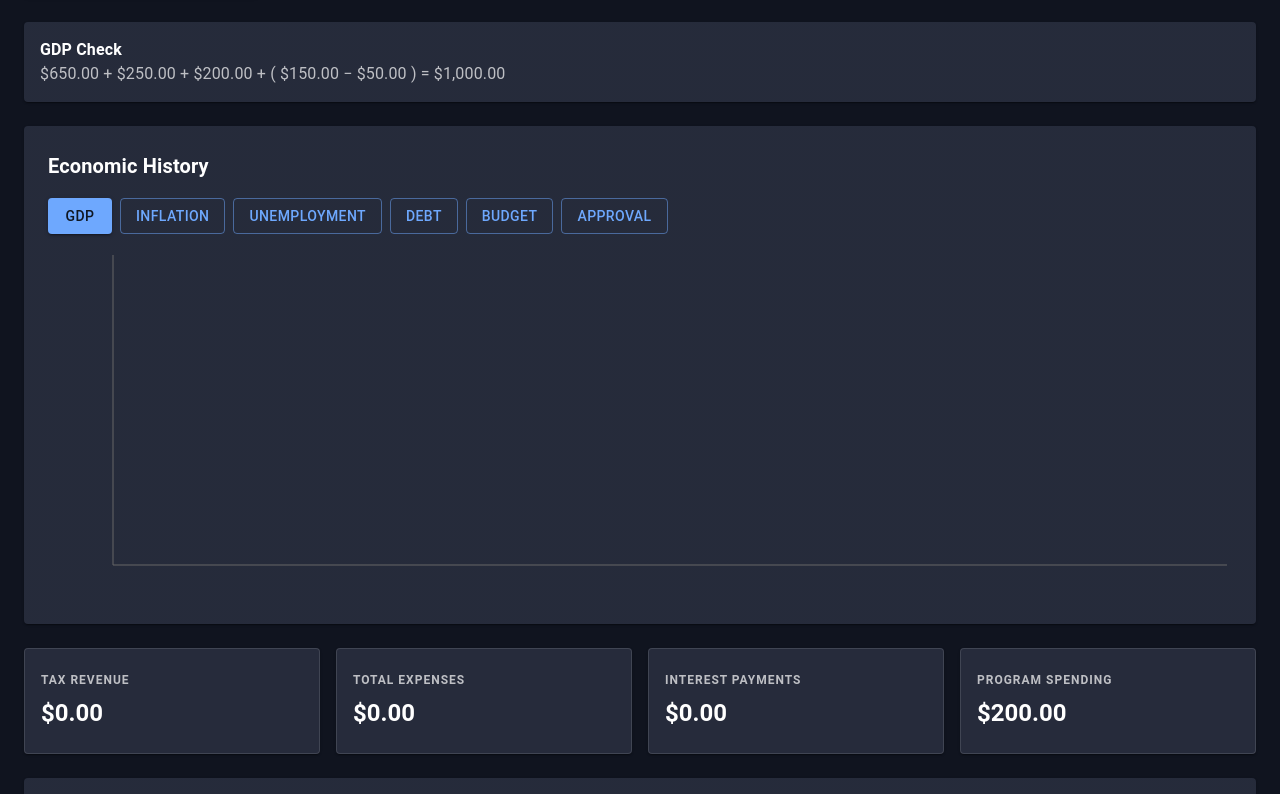
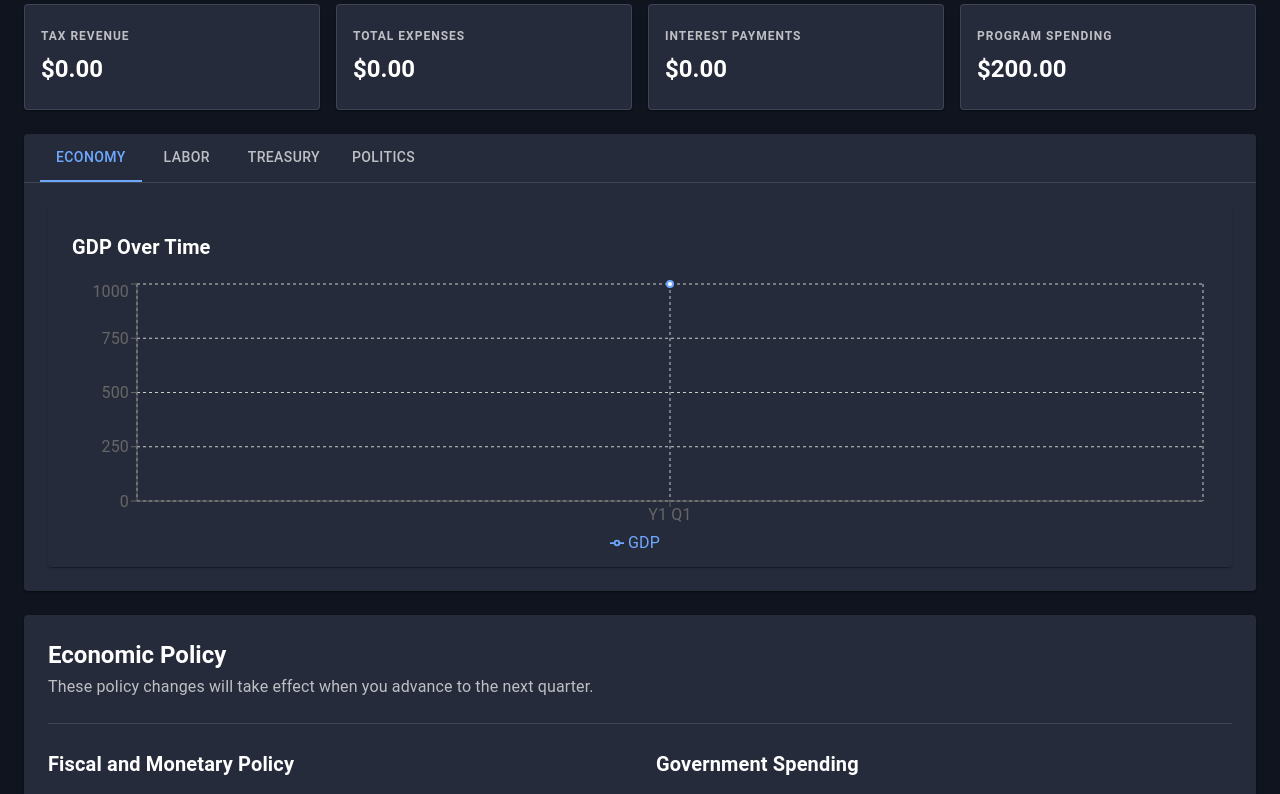
Before and after one commit to enders84/econ-empire, a React (Vite) app: page / in a window 1280 px wide. Shown: the part 586-1380 px from the top of the page. Built offline with nearby package versions, Linux system fonts and the light colour scheme.

Commit message:
Milestone 1 - History system and charts
B

```diff
--- a/src/App.tsx
+++ b/src/App.tsx
@@ -7,12 +7,15 @@ import {
   CssBaseline,
   Paper,
   Stack,
+  Tab,
+  Tabs,
   ThemeProvider,
   Toolbar,
   Typography,
   createTheme,
 } from "@mui/material";
 
+import HistoryChart from "./components/HistoryChart";
 import PolicyPanel, {
   type PolicyDraft,
 } from "./components/PolicyPanel";
@@ -20,8 +23,6 @@ import StatCard from "./components/StatCard";
 import { createDefaultGameState } from "./data/initialCountries";
 import { advanceQuarter } from "./engine/advanceQuarter";
 import type { GameState } from "./models/GameState";
-import HistoryChart from "./components/charts/HistoryChart";
-import type { ChartType } from "./models/ChartType";
 
 const theme = createTheme({
   palette: {
@@ -54,7 +55,9 @@ const money = (value: number): string =>
     currency: "USD",
     maximumFractionDigits: 2,
   }).format(value);
-const percent = (value: number) => `${value.toFixed(1)}%`;
+
+const percent = (value: number): string =>
+  `${value.toFixed(1)}%`;
 
 function App() {
   const [gameState, setGameState] = useState<GameState>(() =>
@@ -65,6 +68,8 @@ function App() {
     createPolicies(createDefaultGameState()),
   );
 
+  const [chartTab, setChartTab] = useState(0);
+
   const handlePolicyChange = (
     policy: keyof PolicyDraft,
     value: number,
@@ -74,23 +79,25 @@ function App() {
       [policy]: value,
     }));
   };
-  const [selectedChart, setSelectedChart] =
-  useState<ChartType>("gdp");
+
   const handleNextQuarter = () => {
     setGameState((current) => {
       const stateWithPolicies: GameState = {
         ...current,
+
         economy: {
           ...current.economy,
           interestRate: policies.interestRate,
         },
+
         treasury: {
           ...current.treasury,
           incomeTax: policies.incomeTax,
           educationSpending: policies.educationSpending,
           healthcareSpending: policies.healthcareSpending,
           defenseSpending: policies.defenseSpending,
-          infrastructureSpending: policies.infrastructureSpending,
+          infrastructureSpending:
+            policies.infrastructureSpending,
           scienceSpending: policies.scienceSpending,
         },
       };
@@ -98,8 +105,8 @@ function App() {
       return advanceQuarter(stateWithPolicies);
     });
   };
+
   return (
-
     <ThemeProvider theme={theme}>
       <CssBaseline />
 
@@ -115,14 +122,22 @@ function App() {
             </Typography>
           </Box>
 
+          <Box sx={{ textAlign: "right" }}>
             <Typography variant="h6">
-            Quarter {gameState.quarter}
+              Year {gameState.politics.currentYear}, Quarter{" "}
+              {gameState.quarter}
             </Typography>
+
+            <Typography variant="body2">
+              Approval: {percent(gameState.politics.approval)}
+            </Typography>
+          </Box>
         </Toolbar>
       </AppBar>
 
       <Container maxWidth="xl" sx={{ py: 4 }}>
         <Stack spacing={3}>
+          {/* Main economic indicators */}
           <Box
             sx={{
               display: "grid",
@@ -155,6 +170,7 @@ function App() {
             />
           </Box>
 
+          {/* Government indicators */}
           <Box
             sx={{
               display: "grid",
@@ -187,6 +203,7 @@ function App() {
             />
           </Box>
 
+          {/* GDP components */}
           <Box
             sx={{
               display: "grid",
@@ -197,7 +214,7 @@ function App() {
               },
               gap: 2,
             }}
->History
+          >
             <StatCard
               title="Consumption"
               value={money(gameState.economy.consumption)}
@@ -210,7 +227,9 @@ function App() {
 
             <StatCard
               title="Government"
-    value={money(gameState.economy.governmentSpending)}
+              value={money(
+                gameState.economy.governmentSpending,
+              )}
             />
 
             <StatCard
@@ -223,8 +242,13 @@ function App() {
               value={money(gameState.economy.imports)}
             />
           </Box>
+
+          {/* GDP formula */}
           <Paper sx={{ p: 2 }}>
-  <Typography variant="body1" sx={{ fontWeight: 700 }}>
+            <Typography
+              variant="body1"
+              sx={{ fontWeight: 700 }}
+            >
               GDP Check
             </Typography>
 
@@ -237,84 +261,8 @@ function App() {
               {money(gameState.economy.gdp)}
             </Typography>
           </Paper>
-<Paper sx={{ p: 3 }}>
-  <Typography variant="h6" sx={{ fontWeight: 700, mb: 2 }}>
-    Economic History
-  </Typography>
 
-  <Stack
-    direction="row"
-    spacing={1}
-    sx={{
-      mb: 2,
-      flexWrap: "wrap",
-      rowGap: 1,
-    }}
-  >
-    <Button
-      variant={selectedChart === "gdp" ? "contained" : "outlined"}
-      onClick={() => setSelectedChart("gdp")}
-    >
-      GDP
-    </Button>
-
-    <Button
-      variant={
-        selectedChart === "inflation"
-          ? "contained"
-          : "outlined"
-      }
-      onClick={() => setSelectedChart("inflation")}
-    >
-      Inflation
-    </Button>
-
-    <Button
-      variant={
-        selectedChart === "unemployment"
-          ? "contained"
-          : "outlined"
-      }
-      onClick={() => setSelectedChart("unemployment")}
-    >
-      Unemployment
-    </Button>
-
-    <Button
-      variant={selectedChart === "debt" ? "contained" : "outlined"}
-      onClick={() => setSelectedChart("debt")}
-    >
-      Debt
-    </Button>
-
-    <Button
-      variant={
-        selectedChart === "budget"
-          ? "contained"
-          : "outlined"
-      }
-      onClick={() => setSelectedChart("budget")}
-    >
-      Budget
-    </Button>
-
-    <Button
-      variant={
-        selectedChart === "approval"
-          ? "contained"
-          : "outlined"
-      }
-      onClick={() => setSelectedChart("approval")}
-    >
-      Approval
-    </Button>
-  </Stack>
-
-  <HistoryChart
-    history={gameState.history}
-    chartType={selectedChart}
-  />
-</Paper>
+          {/* Treasury details */}
           <Box
             sx={{
               display: "grid",
@@ -338,14 +286,99 @@ function App() {
 
             <StatCard
               title="Interest Payments"
-    value={money(gameState.treasury.interestPayments)}
+              value={money(
+                gameState.treasury.interestPayments,
+              )}
             />
 
             <StatCard
               title="Program Spending"
-    value={money(gameState.economy.governmentSpending)}
+              value={money(
+                gameState.economy.governmentSpending,
+              )}
             />
           </Box>
+
+          {/* Tabbed charts */}
+          <Paper sx={{ overflow: "hidden" }}>
+            <Tabs
+              value={chartTab}
+              onChange={(_, newValue: number) =>
+                setChartTab(newValue)
+              }
+              variant="scrollable"
+              scrollButtons="auto"
+              sx={{
+                borderBottom: 1,
+                borderColor: "divider",
+                px: 2,
+              }}
+            >
+              <Tab label="Economy" />
+              <Tab label="Labor" />
+              <Tab label="Treasury" />
+              <Tab label="Politics" />
+            </Tabs>
+
+            <Box sx={{ p: 3 }}>
+              {chartTab === 0 && (
+                <HistoryChart
+                  title="GDP Over Time"
+                  data={gameState.history}
+                  lines={[
+                    {
+                      dataKey: "gdp",
+                      label: "GDP",
+                    },
+                  ]}
+                />
+              )}
+
+              {chartTab === 1 && (
+                <HistoryChart
+                  title="Inflation and Unemployment"
+                  data={gameState.history}
+                  lines={[
+                    {
+                      dataKey: "inflation",
+                      label: "Inflation",
+                    },
+                    {
+                      dataKey: "unemployment",
+                      label: "Unemployment",
+                    },
+                  ]}
+                />
+              )}
+
+              {chartTab === 2 && (
+                <HistoryChart
+                  title="National Debt"
+                  data={gameState.history}
+                  lines={[
+                    {
+                      dataKey: "debt",
+                      label: "Debt",
+                    },
+                  ]}
+                />
+              )}
+
+              {chartTab === 3 && (
+                <HistoryChart
+                  title="Approval Rating"
+                  data={gameState.history}
+                  lines={[
+                    {
+                      dataKey: "approval",
+                      label: "Approval",
+                    },
+                  ]}
+                />
+              )}
+            </Box>
+          </Paper>
+
           <PolicyPanel
             policies={policies}
             onPolicyChange={handlePolicyChange}
@@ -364,12 +397,16 @@ function App() {
               }}
             >
               <Box>
-                <Typography variant="h6" sx={{ fontWeight: 700 }}>
+                <Typography
+                  variant="h6"
+                  sx={{ fontWeight: 700 }}
+                >
                   Advance the Simulation
                 </Typography>
 
                 <Typography sx={{ color: "text.secondary" }}>
-                  Apply the selected policies and simulate the next quarter.
+                  Apply the selected policies and simulate the
+                  next quarter.
                 </Typography>
               </Box>
 
--- /dev/null
+++ b/src/components/HistoryChart.tsx
@@ -0,0 +1,74 @@
+import {
+  CartesianGrid,
+  Legend,
+  Line,
+  LineChart,
+  ResponsiveContainer,
+  Tooltip,
+  XAxis,
+  YAxis,
+} from "recharts";
+
+import { Paper, Typography } from "@mui/material";
+import type { HistoryPoint } from "../models/GameState";
+
+interface HistoryChartProps {
+  title: string;
+  data: HistoryPoint[];
+  lines: {
+    dataKey: keyof HistoryPoint;
+    label: string;
+  }[];
+}
+
+export default function HistoryChart({
+  title,
+  data,
+  lines,
+}: HistoryChartProps) {
+  const chartData = data.map((point) => ({
+    ...point,
+    period: `Y${point.year} Q${point.quarter}`,
+  }));
+
+  return (
+    <Paper sx={{ p: 3, height: 360 }}>
+      <Typography
+        variant="h6"
+        sx={{ fontWeight: 700, mb: 2 }}
+      >
+        {title}
+      </Typography>
+
+      <ResponsiveContainer width="100%" height="90%">
+        <LineChart data={chartData}>
+          <CartesianGrid strokeDasharray="3 3" />
+
+          <XAxis dataKey="period" />
+
+          <YAxis />
+
+          <Tooltip />
+
+          <Legend />
+
+          {lines.map((line, index) => (
+            <Line
+              key={String(line.dataKey)}
+              type="monotone"
+              dataKey={String(line.dataKey)}
+              name={line.label}
+              stroke={
+                index === 0
+                  ? "#6ea8fe"
+                  : "#ffb74d"
+              }
+              strokeWidth={2}
+              dot
+            />
+          ))}
+        </LineChart>
+      </ResponsiveContainer>
+    </Paper>
+  );
+}
--- a/src/data/initialCountries.ts
+++ b/src/data/initialCountries.ts
@@ -48,6 +48,18 @@ export function createDefaultGameState(): GameState {
       electionYear: 4,
       currentYear: 1,
     },
-    history: [],
+
+    history: [
+      {
+        year: 1,
+        quarter: 1,
+        gdp: initialGDP,
+        inflation: 2,
+        unemployment: 5,
+        debt: initialDebt,
+        debtToGdp: (initialDebt / initialGDP) * 100,
+        approval: 50,
+      },
+    ],
   };
 }
--- a/src/engine/advanceQuarter.ts
+++ b/src/engine/advanceQuarter.ts
@@ -1,47 +1,11 @@
 import type { GameState } from "../models/GameState";
 import { runEconomy } from "./economy/economy";
-import { calculateInflation } from "./economy/calculateInflation";
-import { calculateUnemployment } from "./economy/calculateUnemployment";
+import { runPolitics } from "./politics/politics";
 import { runTreasury } from "./treasury/treasury";
-import { runPolitics } from "./politics/politics";
-
-const round = (value: number): number =>
-  Math.round(value * 100) / 100;
 
 export function advanceQuarter(
   previousState: GameState,
 ): GameState {
-  const economyState = runEconomy(previousState);
-
-  const inflation = calculateInflation(
-    previousState,
-    economyState,
-  );
-
-  const unemployment = calculateUnemployment(
-    previousState,
-    economyState,
-  );
-
-  const stateWithLaborAndPrices: GameState = {
-    ...economyState,
-
-    economy: {
-      ...economyState.economy,
-      inflation: round(inflation),
-      unemployment: round(unemployment),
-    },
-  };
-
-  const treasuryState = runTreasury(
-    stateWithLaborAndPrices,
-  );
-
-  const politicsState = runPolitics(
-    previousState,
-    treasuryState,
-  );
-
   const nextQuarter =
     previousState.quarter >= 4
       ? 1
@@ -52,7 +16,16 @@ export function advanceQuarter(
       ? previousState.politics.currentYear + 1
       : previousState.politics.currentYear;
 
-  const nextState: GameState = {
+  const economyState = runEconomy(previousState);
+
+  const treasuryState = runTreasury(economyState);
+
+  const politicsState = runPolitics(
+    previousState,
+    treasuryState,
+  );
+
+  const updatedState: GameState = {
     ...politicsState,
 
     quarter: nextQuarter,
@@ -65,18 +38,23 @@ export function advanceQuarter(
     history: [
       ...previousState.history,
       {
-        quarter: previousState.quarter,
+        year: nextYear,
+        quarter: nextQuarter,
+
         gdp: politicsState.economy.gdp,
-        potentialGdp: politicsState.economy.potentialGdp,
         inflation: politicsState.economy.inflation,
-        unemployment: politicsState.economy.unemployment,
+        unemployment:
+          politicsState.economy.unemployment,
+
         debt: politicsState.treasury.debt,
-        debtToGdp: politicsState.treasury.debtToGdp,
-        budgetBalance: politicsState.treasury.budgetBalance,
-        approval: politicsState.politics.approval,
+        debtToGdp:
+          politicsState.treasury.debtToGdp,
+
+        approval:
+          politicsState.politics.approval,
       },
     ],
   };
 
-  return nextState;
+  return updatedState;
 }
--- a/src/models/GameState.ts
+++ b/src/models/GameState.ts
@@ -48,3 +48,5 @@ export interface GameState {
   politics: PoliticalState;
   history: HistoryPoint[];
 }
+
+export type { HistoryPoint } from "./History";
--- a/src/models/History.ts
+++ b/src/models/History.ts
@@ -1,16 +1,13 @@
 export interface HistoryPoint {
+  year: number;
   quarter: number;
 
   gdp: number;
-  potentialGdp: number;
-
   inflation: number;
   unemployment: number;
 
   debt: number;
   debtToGdp: number;
 
-  budgetBalance: number;
-
   approval: number;
 }
```
Also changed, not shown: src/models/PolicyState.ts (added, +11 -0 lines). Lines whose indentation alone changed are shown as unchanged.
